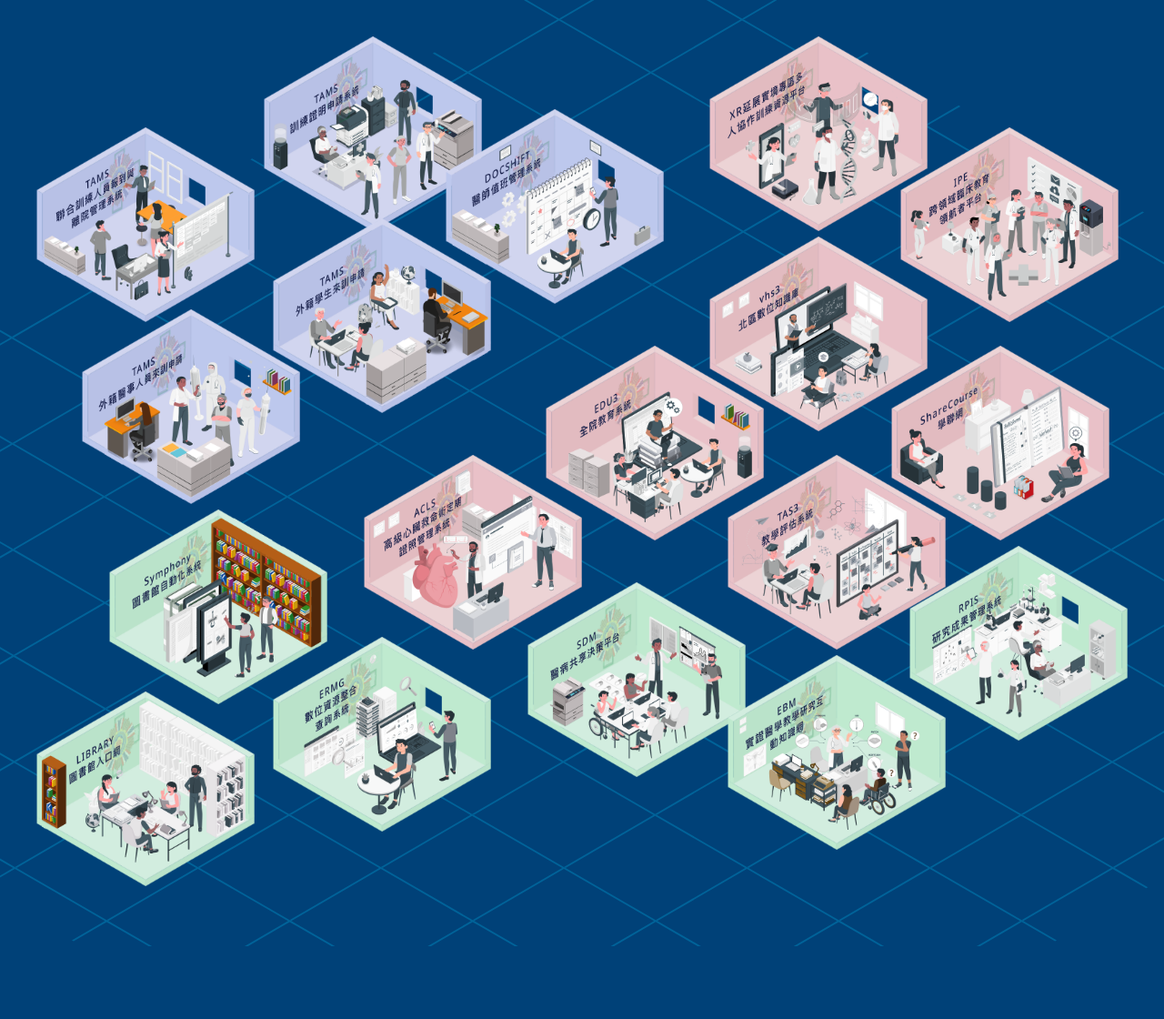
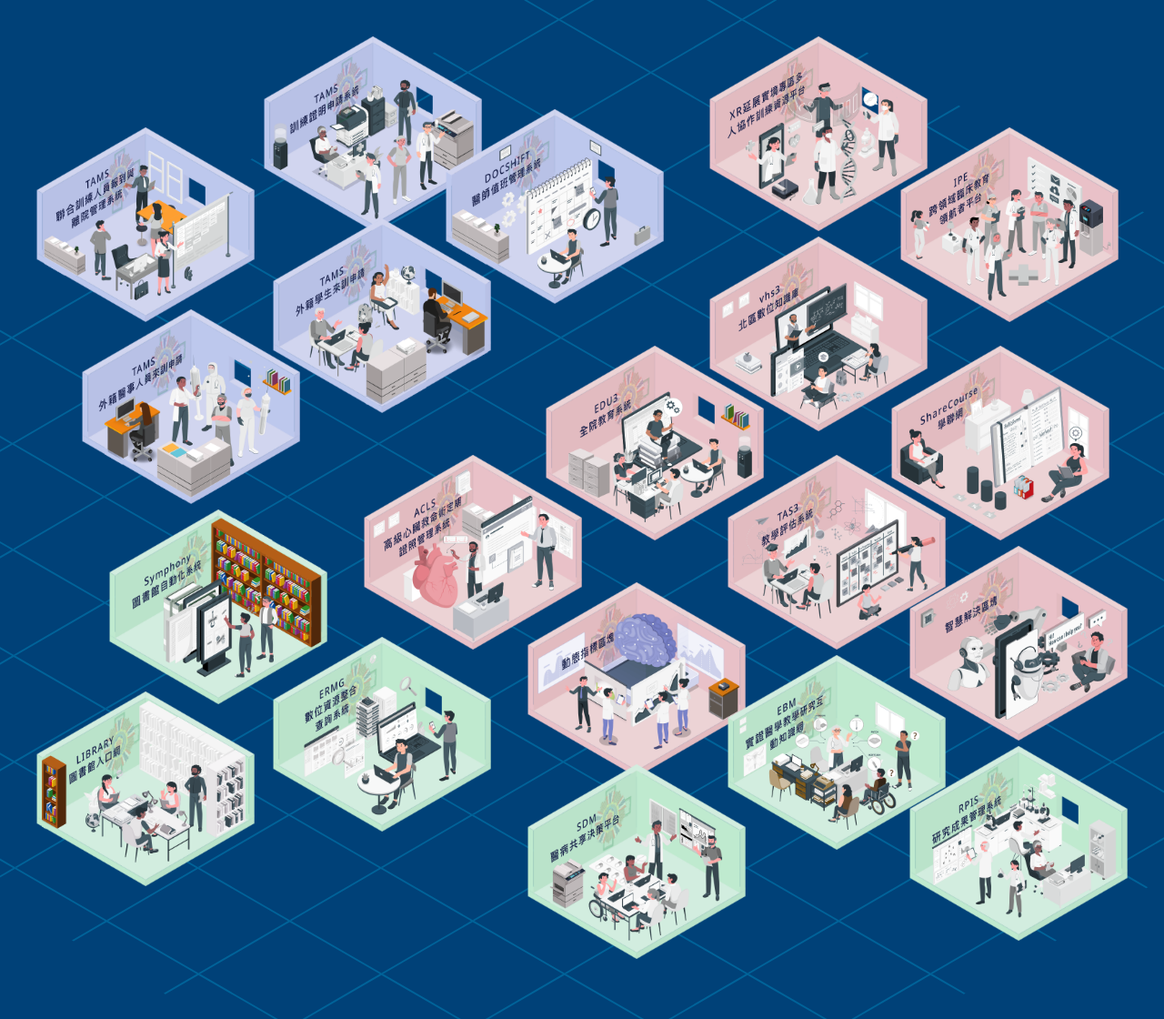
Before and after one commit to IffyArt/vghtpe, a plain HTML site: page index.html in a window 1280 px wide. Shown: the whole page at 91% size. Before the commit the page ends 1040 px from the top, so only its background shows below. Drawn offline with Linux system fonts and the light colour scheme.

Commit message:
feat(index): create new block for right side

```diff
--- a/index.html
+++ b/index.html
@@ -18,7 +18,7 @@
         overflow: auto;
         margin: 40px auto;
         width: 1200px;
-        height: 960px;
+        height: 1040px;
         color: white;
       }
       .main-map img {
@@ -85,28 +85,38 @@
         top: 460px;
         left: 360px;
       }
+
+      .main-map a:nth-child(15) {
+        top: 560px;
+        left: 960px;
+      }
+
       .main-map a:nth-child(16) {
+        top: 600px;
+        left: 540px;
+      }
+      .main-map a:nth-child(18) {
         top: 520px;
         left: 80px;
       }
-      .main-map a:nth-child(17) {
+      .main-map a:nth-child(19) {
         top: 660px;
         left: 260px;
       }
-      .main-map a:nth-child(18) {
+      .main-map a:nth-child(20) {
         top: 720px;
         left: 0px;
       }
-      .main-map a:nth-child(19) {
-        top: 600px;
+      .main-map a:nth-child(21) {
+        top: 800px;
         left: 540px;
       }
-      .main-map a:nth-child(20) {
+      .main-map a:nth-child(22) {
         top: 680px;
         left: 760px;
       }
-      .main-map a:nth-child(21) {
-        top: 560px;
+      .main-map a:nth-child(23) {
+        top: 780px;
         left: 960px;
       }
     </style>
@@ -153,6 +163,8 @@
         href="https://web9.vghtpe.gov.tw/License/index.html?srnId=LICENSE&seqNo=005"
         ><img src="assets/images/acls.png"
       /></a>
+      <a href="＃"><img src="assets/images/wisdom.png" /></a>
+      <a href="＃"><img src="assets/images/dynamic.png" /></a>
       <h1>學術</h1>
       <a href="https://tghtpe.ent.sirsidynix.net/"
         ><img src="assets/images/symphony.png"
```
Also changed, not shown: assets/images/dynamic.png (added), assets/images/wisdom.png (added), 2 other files.
